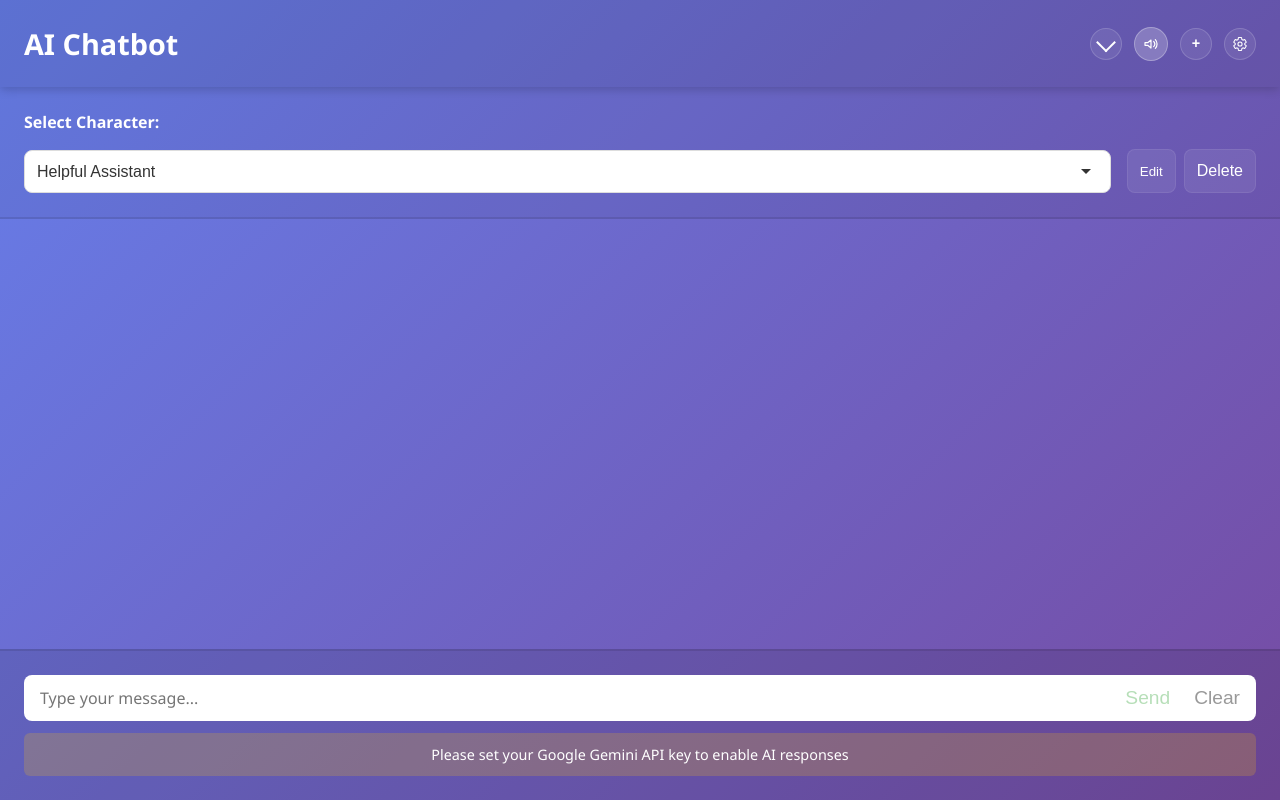
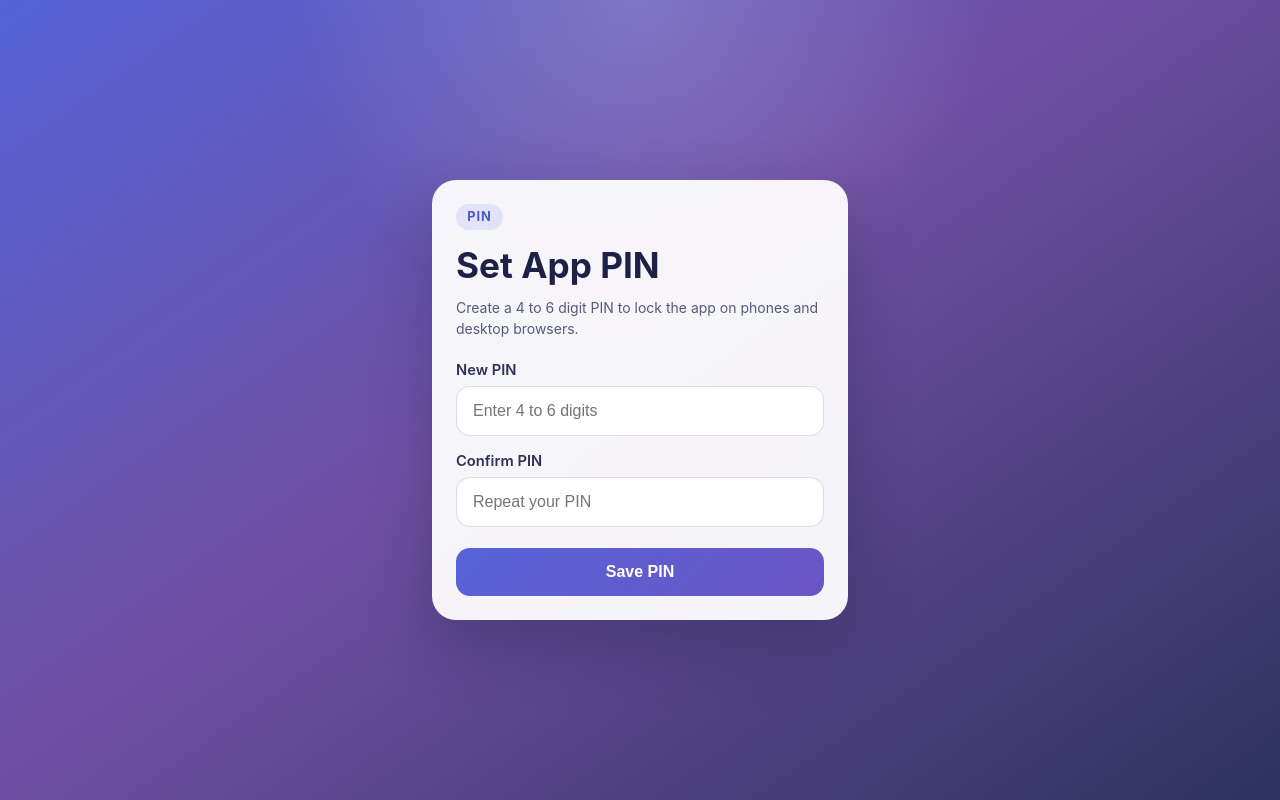
Before and after one commit to jorenceT/AI-bot, an Angular app in the folder AI-Character-Builder/: page / in a window 1280 px wide. Built offline with nearby package versions, Linux system fonts and the light colour scheme.

Commit message:
more ai design changes and error fix and pin addition

```diff
--- a/AI-Character-Builder/src/app/app.component.html
+++ b/AI-Character-Builder/src/app/app.component.html
@@ -1 +1,69 @@
-<app-chat></app-chat>
+<div class="app-shell">
+  <app-chat *ngIf="isPinConfigured && !isLocked"></app-chat>
+
+  <div class="pin-lock" *ngIf="isLocked || !isPinConfigured">
+    <div class="pin-card">
+      <div class="pin-badge">PIN</div>
+      <h1>{{ isPinConfigured ? 'Unlock App' : 'Set App PIN' }}</h1>
+      <p>
+        {{ isPinConfigured
+          ? 'Enter your PIN to open the character builder.'
+          : 'Create a 4 to 6 digit PIN to lock the app on phones and desktop browsers.' }}
+      </p>
+
+      <div class="pin-form" *ngIf="!isPinConfigured; else unlockForm">
+        <label>
+          <span>New PIN</span>
+          <input
+            type="password"
+            inputmode="numeric"
+            pattern="[0-9]*"
+            maxlength="6"
+            [(ngModel)]="pin"
+            placeholder="Enter 4 to 6 digits"
+          >
+        </label>
+
+        <label>
+          <span>Confirm PIN</span>
+          <input
+            type="password"
+            inputmode="numeric"
+            pattern="[0-9]*"
+            maxlength="6"
+            [(ngModel)]="confirmPin"
+            placeholder="Repeat your PIN"
+            (keyup.enter)="setPin()"
+          >
+        </label>
+
+        <button type="button" class="pin-action" (click)="setPin()" [disabled]="isSubmitting">
+          {{ isSubmitting ? 'Saving...' : 'Save PIN' }}
+        </button>
+      </div>
+
+      <ng-template #unlockForm>
+        <div class="pin-form">
+          <label>
+            <span>PIN</span>
+            <input
+              type="password"
+              inputmode="numeric"
+              pattern="[0-9]*"
+              maxlength="6"
+              [(ngModel)]="pinInput"
+              placeholder="Enter your PIN"
+              (keyup.enter)="unlockApp()"
+            >
+          </label>
+
+          <button type="button" class="pin-action" (click)="unlockApp()" [disabled]="isSubmitting">
+            {{ isSubmitting ? 'Checking...' : 'Unlock' }}
+          </button>
+        </div>
+      </ng-template>
+
+      <p *ngIf="pinError" class="pin-error">{{ pinError }}</p>
+    </div>
+  </div>
+</div>
--- a/AI-Character-Builder/src/app/app.component.scss
+++ b/AI-Character-Builder/src/app/app.component.scss
@@ -2,6 +2,11 @@
   margin: 0;
   padding: 0;
   box-sizing: border-box;
+}
+
+:host {
+  display: block;
+  min-height: 100vh;
 }
 
 body {
@@ -9,9 +14,123 @@ body {
   overflow: hidden;
 }
 
-/* Responsive styles */
+.app-shell {
+  min-height: 100vh;
+}
+
+.pin-lock {
+  min-height: 100vh;
+  display: flex;
+  align-items: center;
+  justify-content: center;
+  padding: 1.25rem;
+  background:
+    radial-gradient(circle at top, rgba(255, 255, 255, 0.18), transparent 34%),
+    linear-gradient(145deg, #5563d7 0%, #6f50a3 45%, #2e325f 100%);
+}
+
+.pin-card {
+  width: min(100%, 26rem);
+  padding: 1.5rem;
+  border-radius: 24px;
+  background: rgba(255, 255, 255, 0.94);
+  color: #1e2147;
+  box-shadow: 0 24px 60px rgba(20, 24, 56, 0.28);
+}
+
+.pin-badge {
+  width: fit-content;
+  margin-bottom: 1rem;
+  padding: 0.35rem 0.7rem;
+  border-radius: 999px;
+  background: rgba(85, 99, 215, 0.12);
+  color: #4a58c8;
+  font-size: 0.8rem;
+  font-weight: 700;
+  letter-spacing: 0.08em;
+}
+
+.pin-card h1 {
+  font-size: clamp(1.7rem, 4vw, 2.2rem);
+  line-height: 1.1;
+}
+
+.pin-card p {
+  margin-top: 0.75rem;
+  color: #555a7a;
+  line-height: 1.5;
+}
+
+.pin-form {
+  display: grid;
+  gap: 0.95rem;
+  margin-top: 1.4rem;
+}
+
+.pin-form label {
+  display: grid;
+  gap: 0.45rem;
+}
+
+.pin-form span {
+  font-size: 0.92rem;
+  font-weight: 600;
+  color: #2d3158;
+}
+
+.pin-form input {
+  width: 100%;
+  padding: 0.95rem 1rem;
+  border: 1px solid rgba(89, 95, 146, 0.22);
+  border-radius: 14px;
+  font-size: 1rem;
+  color: #1f2348;
+  background: #fff;
+}
+
+.pin-form input:focus {
+  outline: none;
+  border-color: #667eea;
+  box-shadow: 0 0 0 4px rgba(102, 126, 234, 0.14);
+}
+
+.pin-action {
+  margin-top: 0.35rem;
+  border: none;
+  border-radius: 14px;
+  padding: 0.95rem 1rem;
+  background: linear-gradient(135deg, #5563d7 0%, #6c55c5 100%);
+  color: white;
+  font-size: 1rem;
+  font-weight: 700;
+  cursor: pointer;
+}
+
+.pin-action:disabled {
+  opacity: 0.7;
+  cursor: wait;
+}
+
+.pin-error {
+  margin-top: 1rem;
+  color: #b53646;
+  font-weight: 600;
+}
+
 @media (max-width: 480px) {
   body {
     overflow: auto;
   }
+
+  .pin-lock {
+    padding: 1rem;
+    align-items: stretch;
+  }
+
+  .pin-card {
+    width: 100%;
+    padding: 1.2rem;
+    border-radius: 20px;
+    align-self: center;
+  }
 }
--- a/AI-Character-Builder/src/app/app.component.ts
+++ b/AI-Character-Builder/src/app/app.component.ts
@@ -1,13 +1,105 @@
-import { Component } from '@angular/core';
+import { Component, OnInit } from '@angular/core';
+import { CommonModule } from '@angular/common';
+import { FormsModule } from '@angular/forms';
 import { ChatComponent } from './features/chat/chat.component';
 
 @Component({
   selector: 'app-root',
   standalone: true,
-  imports: [ChatComponent],
+  imports: [CommonModule, FormsModule, ChatComponent],
   templateUrl: './app.component.html',
   styleUrls: ['./app.component.scss']
 })
-export class AppComponent {
+export class AppComponent implements OnInit {
   title = 'AI Chatbot';
+  pin = '';
+  confirmPin = '';
+  pinInput = '';
+  isLocked = true;
+  isPinConfigured = false;
+  pinError = '';
+  isSubmitting = false;
+
+  private readonly pinStorageKey = 'appPinLockHash';
+
+  ngOnInit(): void {
+    this.isPinConfigured = !!localStorage.getItem(this.pinStorageKey);
+    this.isLocked = this.isPinConfigured;
+  }
+
+  async setPin(): Promise<void> {
+    if (this.isSubmitting) {
+      return;
+    }
+
+    const normalizedPin = this.pin.trim();
+    const normalizedConfirm = this.confirmPin.trim();
+
+    if (!/^\d{4,6}$/.test(normalizedPin)) {
+      this.pinError = 'Use a 4 to 6 digit PIN.';
+      return;
+    }
+
+    if (normalizedPin !== normalizedConfirm) {
+      this.pinError = 'PINs do not match.';
+      return;
+    }
+
+    this.isSubmitting = true;
+    this.pinError = '';
+
+    try {
+      const hash = await this.hashPin(normalizedPin);
+      localStorage.setItem(this.pinStorageKey, hash);
+      this.pin = '';
+      this.confirmPin = '';
+      this.isPinConfigured = true;
+      this.isLocked = false;
+    } finally {
+      this.isSubmitting = false;
+    }
+  }
+
+  async unlockApp(): Promise<void> {
+    if (this.isSubmitting) {
+      return;
+    }
+
+    if (!/^\d{4,6}$/.test(this.pinInput.trim())) {
+      this.pinError = 'Enter your 4 to 6 digit PIN.';
+      return;
+    }
+
+    const savedHash = localStorage.getItem(this.pinStorageKey);
+    if (!savedHash) {
+      this.isPinConfigured = false;
+      this.isLocked = false;
+      return;
+    }
+
+    this.isSubmitting = true;
+    this.pinError = '';
+
+    try {
+      const hash = await this.hashPin(this.pinInput.trim());
+      if (hash === savedHash) {
+        this.pinInput = '';
+        this.isLocked = false;
+        return;
+      }
+
+      this.pinError = 'Incorrect PIN. Try again.';
+    } finally {
+      this.isSubmitting = false;
+    }
+  }
+
+  private async hashPin(pinValue: string): Promise<string> {
+    const encoder = new TextEncoder();
+    const bytes = encoder.encode(pinValue);
+    const digest = await crypto.subtle.digest('SHA-256', bytes);
+    return Array.from(new Uint8Array(digest))
+      .map(byte => byte.toString(16).padStart(2, '0'))
+      .join('');
+  }
 }
--- a/AI-Character-Builder/src/app/core/services/ai.service.ts
+++ b/AI-Character-Builder/src/app/core/services/ai.service.ts
@@ -49,6 +49,11 @@ export class AIService {
   setApiKey(key: string): void {
     this.apiKey = key;
     localStorage.setItem('geminiApiKey', key);
+  }
+
+  clearApiKey(): void {
+    this.apiKey = '';
+    localStorage.removeItem('geminiApiKey');
   }
 
   hasApiKey(): boolean {
--- a/AI-Character-Builder/src/app/features/chat/chat.component.html
+++ b/AI-Character-Builder/src/app/features/chat/chat.component.html
@@ -18,6 +18,7 @@
       >
       <div class="modal-buttons">
         <button (click)="saveApiKey()" class="btn-primary">Save</button>
+        <button *ngIf="tempApiKey || apiKeySet" (click)="clearApiKey()" class="btn-danger">Clear</button>
         <button (click)="closeApiKeyDialog()" class="btn-secondary">Cancel</button>
       </div>
     </div>
--- a/AI-Character-Builder/src/app/features/chat/chat.component.ts
+++ b/AI-Character-Builder/src/app/features/chat/chat.component.ts
@@ -260,10 +260,19 @@ export class ChatComponent implements OnInit {
     }
   }
 
+  clearApiKey(): void {
+    this.aiService.clearApiKey();
+    this.apiKeySet = false;
+    this.tempApiKey = '';
+    this.showApiKeyDialog = false;
+    this.openPopup('API key cleared', 'info');
+  }
+
   async sendMessage(): Promise<void> {
     if (!this.userInput.trim()) return;
     if (!this.apiKeySet) {
       this.openPopup('Please set your Google Gemini API key first', 'error');
+      this.openApiKeyDialog();
       return;
     }
 
```
